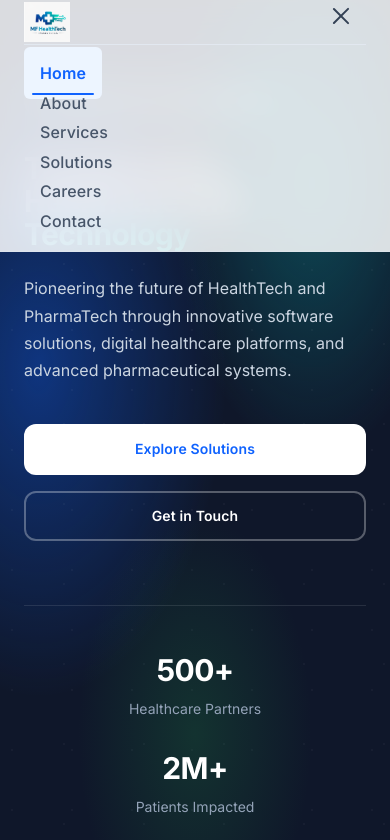
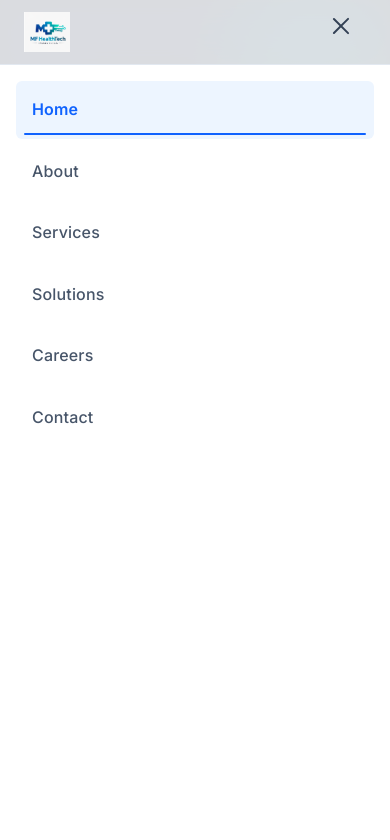
Before and after one commit to Gapera-1/MFHealthTech, a website: page index.html in a window 390 px wide. Both pictures are taken after a click on the button "Toggle mobile menu". Shown: the top 840 px of the page. Drawn offline with Linux system fonts and the light colour scheme.

Commit message:
adjusting mobile design more and more.

```diff
--- a/critical.css
+++ b/critical.css
@@ -215,9 +215,7 @@ body {
 
 @media (max-width: 768px) {
     .nav-container {
-        height: auto;
-        min-height: 64px;
-        flex-wrap: wrap;
+        height: 64px;
     }
 
     .logo-image {
--- a/css/style.css
+++ b/css/style.css
@@ -258,6 +258,35 @@ ul, ol {
 .nav-link:focus-visible {
     outline: 2px solid var(--primary);
     outline-offset: 2px;
+}
+
+/* Mobile nav panel - rendered as direct child of body to escape stacking contexts */
+.mobile-nav-panel {
+    display: none;
+    position: fixed;
+    top: 64px;
+    left: 0;
+    right: 0;
+    bottom: 0;
+    z-index: 99999;
+    background: #fff;
+    flex-direction: column;
+    align-items: stretch;
+    padding: 1rem;
+    overflow-y: auto;
+    border-top: 1px solid #e2e8f0;
+    list-style: none;
+    margin: 0;
+}
+
+.mobile-nav-panel.active {
+    display: flex;
+}
+
+.mobile-nav-panel .nav-link {
+    padding: 1rem;
+    font-size: 1rem;
+    display: block;
 }
 
 .nav-toggle {
@@ -2234,9 +2263,7 @@ ul, ol {
 
 @media (max-width: 768px) {
     .nav-container {
-        height: auto;
-        min-height: 64px;
-        flex-wrap: wrap;
+        height: 64px;
     }
 
     .logo-image {
@@ -2245,22 +2272,6 @@ ul, ol {
 
     .nav-menu {
         display: none;
-        order: 3;
-        width: 100%;
-        flex-direction: column;
-        align-items: stretch;
-        padding: var(--space-4) 0;
-        border-top: 1px solid var(--gray-200);
-    }
-
-    .nav-menu.active {
-        display: flex;
-    }
-
-    .nav-link {
-        padding: var(--space-4);
-        font-size: var(--font-size-base);
-        border-radius: var(--border-radius-sm);
     }
 
     .nav-toggle {
@@ -2569,7 +2580,8 @@ main {
         background: rgba(15, 98, 254, 0.15);
     }
 
-    .nav-menu {
+    .nav-menu,
+    .mobile-nav-panel {
         background: var(--gray-900);
     }
 
--- a/js/main.js
+++ b/js/main.js
@@ -18,6 +18,30 @@
     // --- Mobile Menu ---
     var mobileMenuBtn = document.getElementById('mobile-menu-btn');
     var navMenu = document.querySelector('.nav-menu');
+    var navMenuOriginalParent = navMenu ? navMenu.parentNode : null;
+    var navMenuNextSibling = navMenu ? navMenu.nextSibling : null;
+
+    // On mobile, move nav-menu to body so it escapes navbar stacking context
+    function setupMobileMenu() {
+        if (!navMenu) return;
+        if (window.innerWidth <= 768) {
+            if (navMenu.parentNode !== document.body) {
+                document.body.appendChild(navMenu);
+                navMenu.classList.add('mobile-nav-panel');
+            }
+        } else {
+            if (navMenu.parentNode === document.body) {
+                if (navMenuNextSibling) {
+                    navMenuOriginalParent.insertBefore(navMenu, navMenuNextSibling);
+                } else {
+                    navMenuOriginalParent.appendChild(navMenu);
+                }
+                navMenu.classList.remove('mobile-nav-panel');
+            }
+        }
+    }
+
+    setupMobileMenu();
 
     function closeMobileMenu() {
         if (mobileMenuBtn && navMenu) {
@@ -40,7 +64,6 @@
     if (mobileMenuBtn && navMenu) {
         mobileMenuBtn.addEventListener('click', toggleMobileMenu);
         mobileMenuBtn.setAttribute('aria-expanded', 'false');
-        // Only hide nav from assistive tech on mobile
         if (window.innerWidth <= 768) {
             navMenu.setAttribute('aria-hidden', 'true');
         }
@@ -71,8 +94,9 @@
         }
     });
 
-    // Close menu on resize to desktop
+    // Handle resize: move menu in/out of body
     window.addEventListener('resize', debounce(function () {
+        setupMobileMenu();
         if (window.innerWidth > 768) {
             closeMobileMenu();
             if (navMenu) navMenu.removeAttribute('aria-hidden');
```
